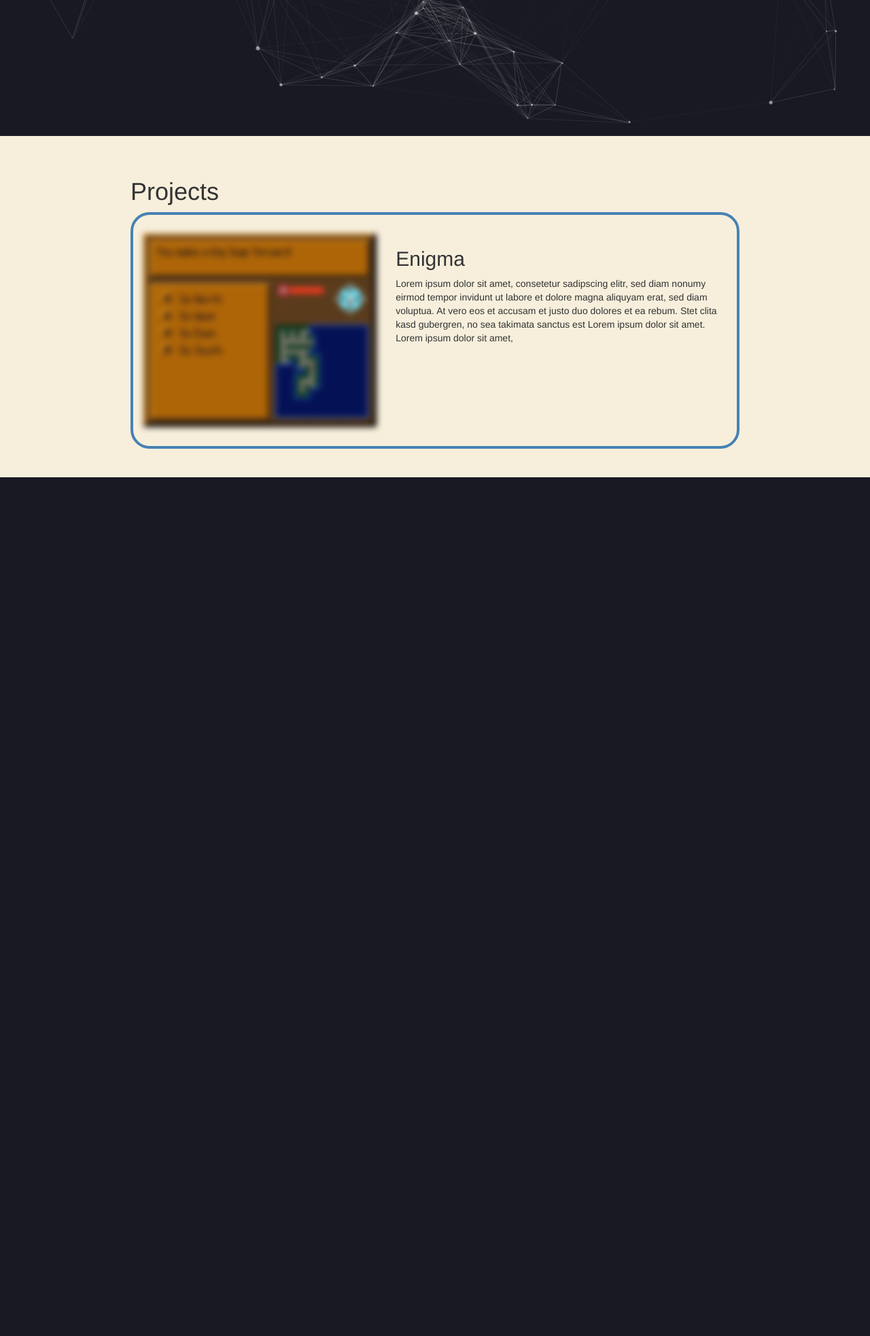
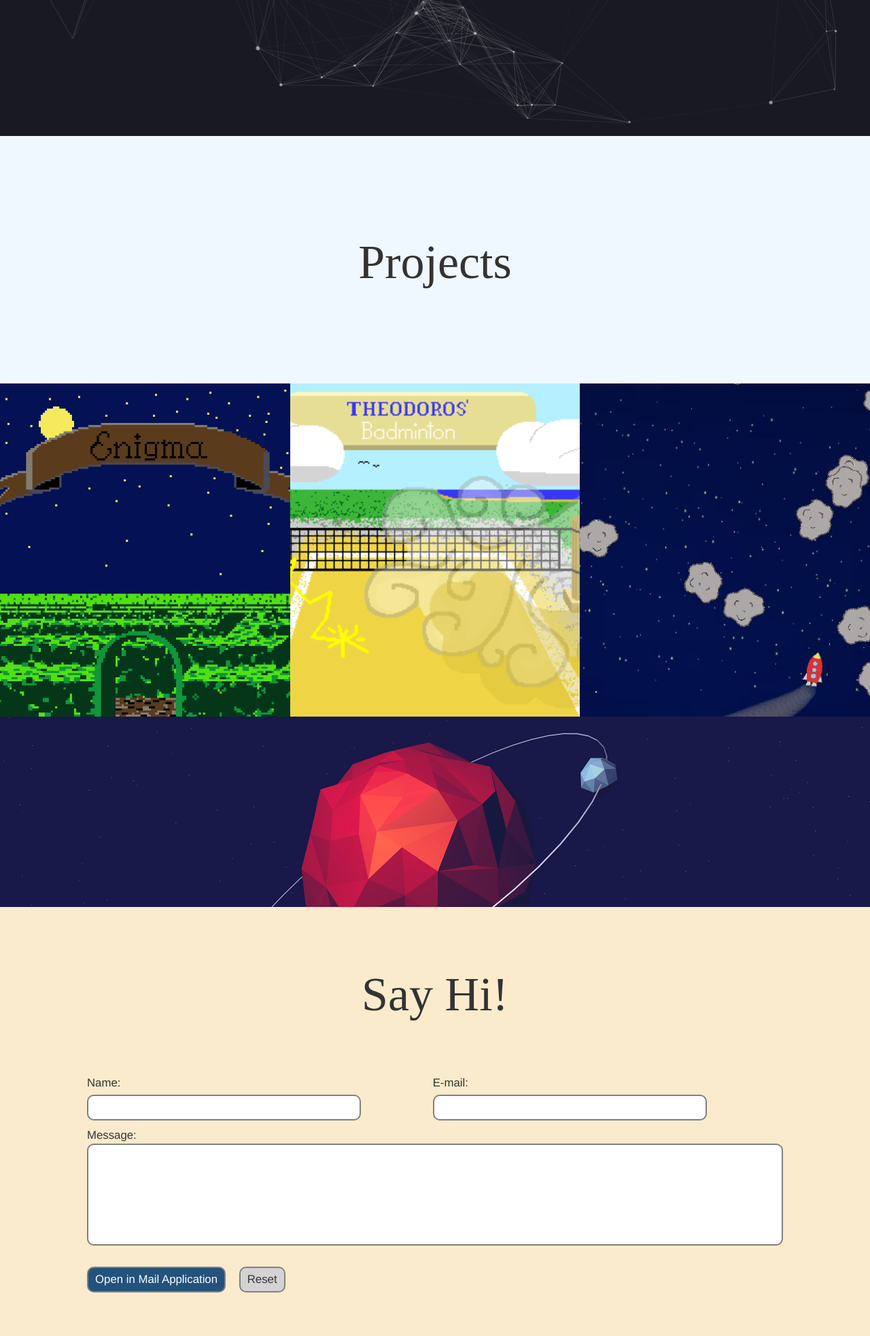
Before and after one commit to NicoPlattner/NPCodes-Website, a PHP site: page / in a window 1280 px wide. Shown: the part 600-2565 px from the top of the page at 68% size. Before the commit the page ends 1302 px from the top, so only its background shows below. Run offline with PHP 8.4, Linux system fonts and the light colour scheme.

Commit message:
changed contact field minor changes to projects

```diff
--- a/css/css_index.css
+++ b/css/css_index.css
@@ -54,25 +54,195 @@ body, html {
 }
 
 #projects{
-    background-color: #f7efdc;
-    padding: 3em 15%;
+    background-color: aliceblue;
+    padding: 3em 0;
+}
+
+#projects h1{
+    text-align: center;
+    margin: 1.5em 0em 2em 0em;
+    font-size: 5em;
+    font-family: "Century Gothic";
 }
 
 .project{
-    border-radius: 2em;
-    border: 4px solid steelblue;
-    padding: 2em;
+    position: relative;
+    text-align: center;
+
+    float: left;
+    width: 33.33%;
+    background-color: #255625;
+    overflow: hidden;
+}
+
+.box .projectbg{
+    transition: transform .5s, filter .5s;
+ }
+
+.projectbg{
+    display: block;
+    width: 100%;
+    height: 35em;
+    object-fit: cover;
+    transition: transform .5s, filter .5s;
+}
+
+.box:hover .projectbg{
+    transform: scale(1.1);
+    filter: blur(5px);
+    filter: saturate(.5);
+    filter: brightness(.3);
+}
+
+.project:hover .textonimg{
+    display: block;
+}
+
+
+.textonimg{
+    display: none;
+    position: absolute;
+    left: auto;
+    right: auto;
+    top: 20px;
+    padding: 4em;
+    color: white;
+    height: 33em;
+}
+
+.textonimg h2{
+    text-align: center;
+    margin-bottom: 1em;
+    font-size: 3em;
+    font-family: "Courier New";
+}
+
+.linkicon{
+    position: absolute;
+    right: 30px;
+    bottom: 30px;
+}
+
+.github{
+    height: 4em;
+    width: auto;
+}
+
+.itch{
+    height: 3em;
+    width: auto;
+}
+
+.linkicon {
+    filter: brightness(200%);
+}
+
+.filler{
+    position: relative;
+    text-align: center;
+
+    overflow: hidden;
+
+    background-color: #122b40;
+    height: 20em;
+    float: left;
+    width: 100%;
+}
+
+.filler img{
+    display: block;
+    width: 100%;
+    height: 35em;
+    object-fit: cover;
+    transition: transform .5s, filter .5s;
+}
+
+.filler:hover .textonimg{
+    display: block;
+}
+
+
+@media screen and (max-width: 1200px) {
+    .project{
+        width: 50%;
+    }
+
+    .filler{
+        height: 35em;
+        width: 50%;
+    }
 
 }
 
-.project img{
-    float: left;
-    margin-right: 2em;
-    width: 40%;
-    filter: blur(5px);
-    transition: filter .3s;
+@media screen and (max-width: 800px) {
+    .project{
+        width: 100%;
+    }
+
+    .filler{
+        height: 35em;
+        width: 100%;
+    }
+
 }
 
-.project img:hover{
-    filter: blur(0);
+#contact{
+    background-color: #faebcc;
+    display: inline-block;
+    width: 100%;
+    padding: 0 10% 5% 10%;
 }
+
+#contact h1{
+    text-align: center;
+    padding: 1em;
+    font-size: 5em;
+    font-family: "Century Gothic";
+}
+
+form{
+    font-size: 1.2em;
+}
+
+#contact #namefield, #contact #mailfield{
+    display: inline-block;
+    width: 30em;
+}
+#namefield input, #mailfield input{
+    width: 80%;
+}
+
+input[type=text] {
+    box-sizing: border-box;
+    padding: 5px 10px;
+    margin: 5px 0 10px 0;
+    border-radius: 10px;
+    border: 2px solid gray;
+}
+
+textarea{
+    box-sizing: border-box;
+    padding: 5px 10px;
+    margin: 5px 0 10px 0;
+    border-radius: 10px;
+    border: 2px solid gray;
+    width: 100%;
+    height: 150px;
+    resize: none;
+}
+
+input[type="submit"]{
+    background-color: #23527c;
+    color: white;
+    padding: 5px 10px;
+    border: 2px solid gray;
+    border-radius: 10px;
+    margin-right: 15px;
+}
+
+input[type="reset"] {
+    background-color: lightgray;
+    padding: 5px 10px;
+    border: 2px solid gray;
+    border-radius: 10px;
+}
--- a/index.html
+++ b/index.html
@@ -4,44 +4,112 @@
 
 <head>
     <meta charset="UTF-8">
+    <title>NPCodes</title>
 
     <link rel="stylesheet" href="css/css_index.css">
     <link rel="stylesheet" href="libraries/bootstrap-3.3.7-dist/css/bootstrap.min.css">
-
-    <title>NPCodes</title>
-
-
 
 </head>
 
 <body>
     <div id="particles-js">
         <div id="header">
-            <object id="logo" data="media/logo.svg" type="image/svg+xml"></object>
+            <object id="logo" data="media/logo_animated.svg" type="image/svg+xml"></object>
             <p id="codes">Codes</p>
         </div>
     </div>
 
 
-    <div id="projects" class="container-fluid">
+    <div id="projects">
         <h1>Projects</h1>
 
-        <div class="project col-lg-12 col-md-12">
-            <img src="media/enigma_screenshot.jpg">
+        <div class="project">
+            <div class="box">
+                <img src="media/titlescreen_high_res.jpg" class="projectbg">
 
-            <h2>
-                Enigma
-            </h2>
+                <div class="textonimg">
+                    <h2>Enigma</h2>
 
-            <p>
-                Lorem ipsum dolor sit amet, consetetur sadipscing elitr, sed diam nonumy eirmod tempor invidunt ut labore et dolore magna aliquyam erat, sed diam voluptua. At vero eos et accusam et justo duo dolores et ea rebum. Stet clita kasd gubergren, no sea takimata sanctus est Lorem ipsum dolor sit amet. Lorem ipsum dolor sit amet,
+                    <p>
+                        Enigma is a Text-Based Adventure Game set in a maze. This Game was created as part of a university project.
+                    </p>
 
-            </p>
+                    <a href="https://github.com/NicoPlattner/Enigma">
+                        <img class="linkicon github" src="media/github_icon2.svg">
+                    </a>
+                </div>
+            </div>
         </div>
 
+        <div class="project">
+            <div class="box">
+                <img src="media/menuBG.png" class="projectbg">
+
+                <div class="textonimg">
+                    <h2>Theodoros' Badminton</h2>
+
+                    <p>
+                        This Badminton Game was created during a 3 day Game Jam with 2 friends.
+                    </p>
+
+                    <a href="https://npcodes.itch.io/theodoros-badminton">
+                        <img class="linkicon itch" src="media/itchio_icon.svg">
+                    </a>
+                </div>
+            </div>
+        </div>
+
+        <div class="project">
+            <div class="box">
+                <img src="media/Unbenannt.jpg" class="projectbg">
+
+                <div class="textonimg">
+                    <h2>Intermission</h2>
+
+                    <p>
+                        Intermission was the first game I made completely myself.
+                    </p>
+
+                    <a href="https://github.com/NicoPlattner/Intermission">
+                        <img class="linkicon github" src="media/github_icon2.svg">
+                    </a>
+                </div>
+            </div>
+        </div>
+
+        <div class="filler">
+            <div class="box">
+                <img src="media/planet.png" class="projectbg">
+
+                <div class="textonimg">
+                    <h2>Coming Soon: Phaethon 3200</h2>
+                </div>
+            </div>
+        </div>
     </div>
 
+    <div id="contact">
+        <h1>Say Hi!</h1>
 
+        <form action="mailto:nicoplattner95@gmail.com" method="post" enctype="text/plain">
+            <div id="namefield">
+                Name:<br>
+                <input type="text" name="name"><br>
+            </div>
+            <div id="mailfield">
+                E-mail:<br>
+                <input type="text" name="mail"><br>
+            </div>
+            <div>
+                Message:<br>
+                <textarea type="text" name="comment" size="70"></textarea><br><br>
+                <input type="submit" value="Open in Mail Application">
+                <input type="reset" value="Reset">
+            </div>
+
+        </form>
+
+    </div>
 
     <script src="libraries/jquery-3.2.1.min.js"></script>
     <script src="libraries/bootstrap-3.3.7-dist/js/bootstrap.min.js"></script>
```
Also changed, not shown: media/Unbenannt.JPG (added), media/github_icon.svg (added), media/github_icon2.svg (added), media/itchio_icon.svg (added), media/logo.svg, media/logo_animated.svg (added), media/menuBG.png (added), media/milky-way.jpg (added), media/planet.png (added), media/space.jpg (added), media/stars.jpg (added), media/titlescreen_high_res.jpg (added).
